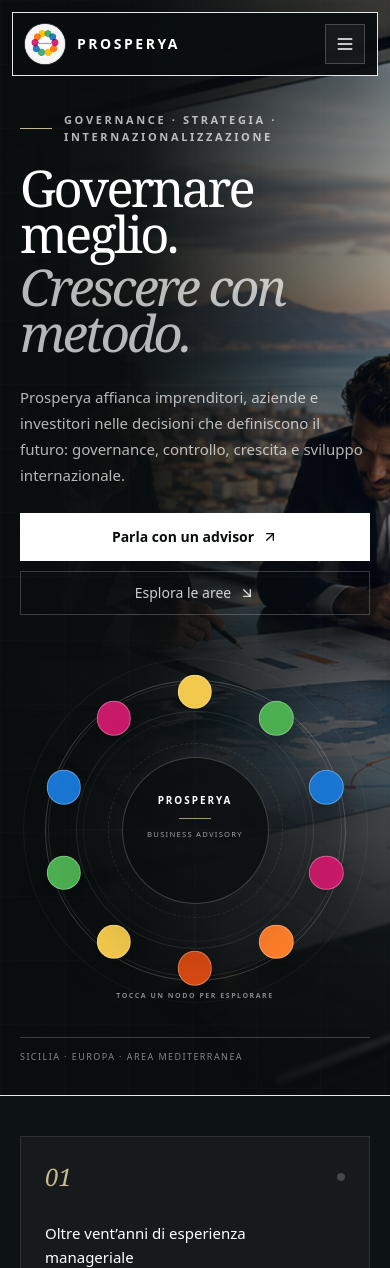
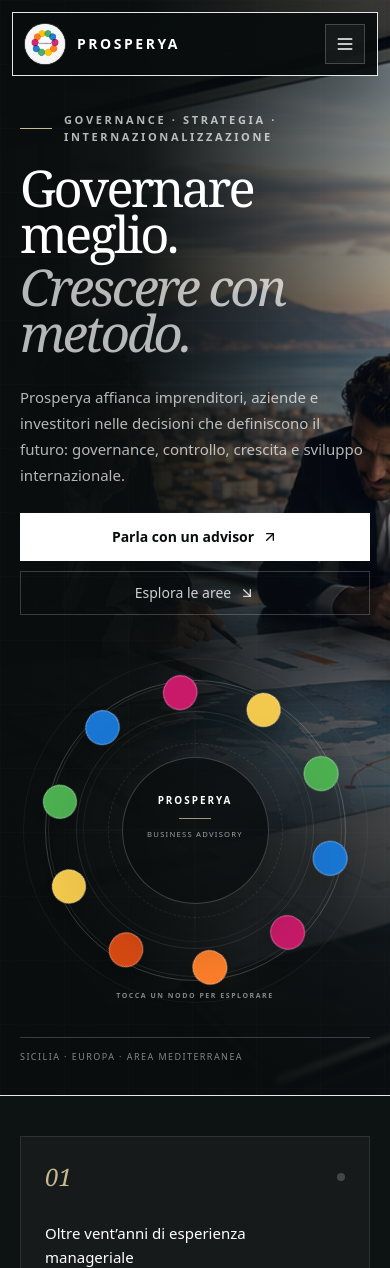
Before and after one commit to gaetanomeli95-lab/Prosperya-site, a Next.js app: page / in a window 390 px wide. Shown: the top 1268 px of the page. Built offline with nearby package versions, Linux system fonts and the light colour scheme.

Commit message:
feat: add controlled Prosperya orbital motion

```diff
--- a/src/app/globals.css
+++ b/src/app/globals.css
@@ -151,6 +151,23 @@
       linear-gradient(90deg, rgba(9,13,14,.018) 1px, transparent 1px);
     background-size: 48px 48px;
   }
+
+  .prosperya-orbit {
+    transform-origin: 50% 50%;
+    animation: prosperya-orbit 58s linear infinite;
+    will-change: transform;
+  }
+
+  @media (max-width: 767px) {
+    .prosperya-orbit {
+      animation-duration: 82s;
+    }
+  }
+}
+
+@keyframes prosperya-orbit {
+  from { transform: rotate(0deg); }
+  to { transform: rotate(360deg); }
 }
 
 @layer utilities {
```
